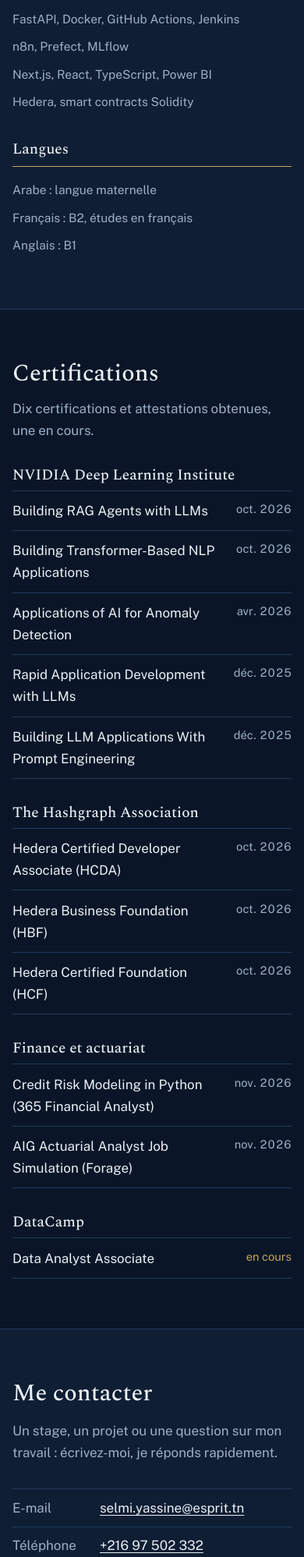
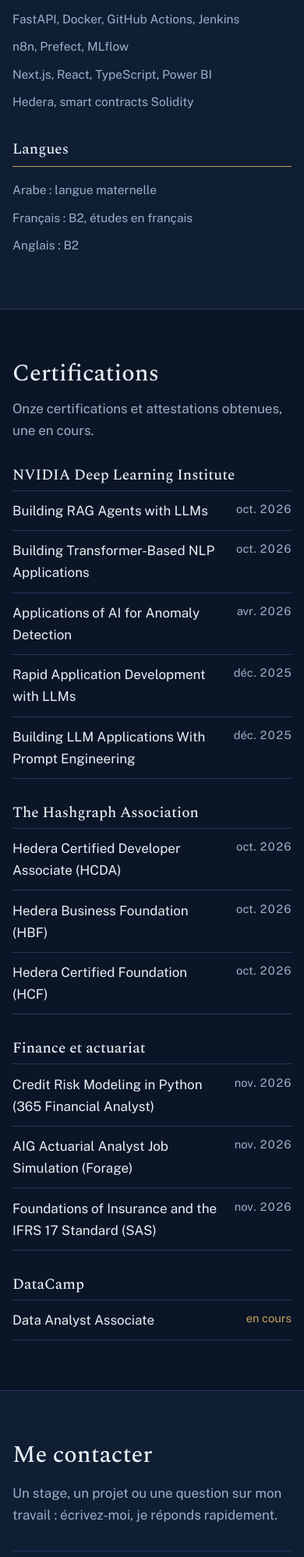
Before and after one commit to selyassine/selyassine.github.io, a plain HTML site: page index.html in a window 390 px wide. Shown: the part 8965-10962 px from the top of the page at 78% size. Drawn offline with nearby package versions, Linux system fonts and the light colour scheme.

Commit message:
Portfolio : téléphone, niveau d'anglais et certification SAS mis à jour

```diff
--- a/index.html
+++ b/index.html
@@ -274,7 +274,7 @@
             <ul>
               <li>Arabe : langue maternelle</li>
               <li>Français : B2, études en français</li>
-              <li>Anglais : B1</li>
+              <li>Anglais : B2</li>
             </ul>
           </div>
         </div>
@@ -286,7 +286,7 @@
       <div class="wrap">
         <div class="section__head">
           <h2 id="t-certifs">Certifications</h2>
-          <p>Dix certifications et attestations obtenues, une en cours.</p>
+          <p>Onze certifications et attestations obtenues, une en cours.</p>
         </div>
         <div class="certs">
           <div class="certs__group">
@@ -310,6 +310,7 @@
             <ul>
               <li><span>Credit Risk Modeling in Python (365 Financial Analyst)</span><time>nov. 2026</time></li>
               <li><span>AIG Actuarial Analyst Job Simulation (Forage)</span><time>nov. 2026</time></li>
+              <li><span>Foundations of Insurance and the IFRS 17 Standard (SAS)</span><time>nov. 2026</time></li>
             </ul>
             <h3>DataCamp</h3>
             <ul>
@@ -328,7 +329,7 @@
           <p>Un stage, un projet ou une question sur mon travail : écrivez-moi, je réponds rapidement.</p>
           <dl class="contact__list">
             <div><dt>E-mail</dt><dd><a href="mailto:selmi.yassine@esprit.tn">selmi.yassine@esprit.tn</a></dd></div>
-            <div><dt>Téléphone</dt><dd><a href="tel:+21697502332">+216 97 502 332</a></dd></div>
+            <div><dt>Téléphone</dt><dd><a href="tel:+21696919365">+216 96 919 365</a></dd></div>
             <div><dt>LinkedIn</dt><dd><a href="https://www.linkedin.com/in/selmi-yassine-437503311/">selmi-yassine</a></dd></div>
             <div><dt>GitHub</dt><dd><a href="https://github.com/selyassine">selyassine</a></dd></div>
             <div><dt>CV</dt><dd><a href="assets/CV_Yassine_Selmi.pdf" download>Télécharger le PDF</a></dd></div>
```
